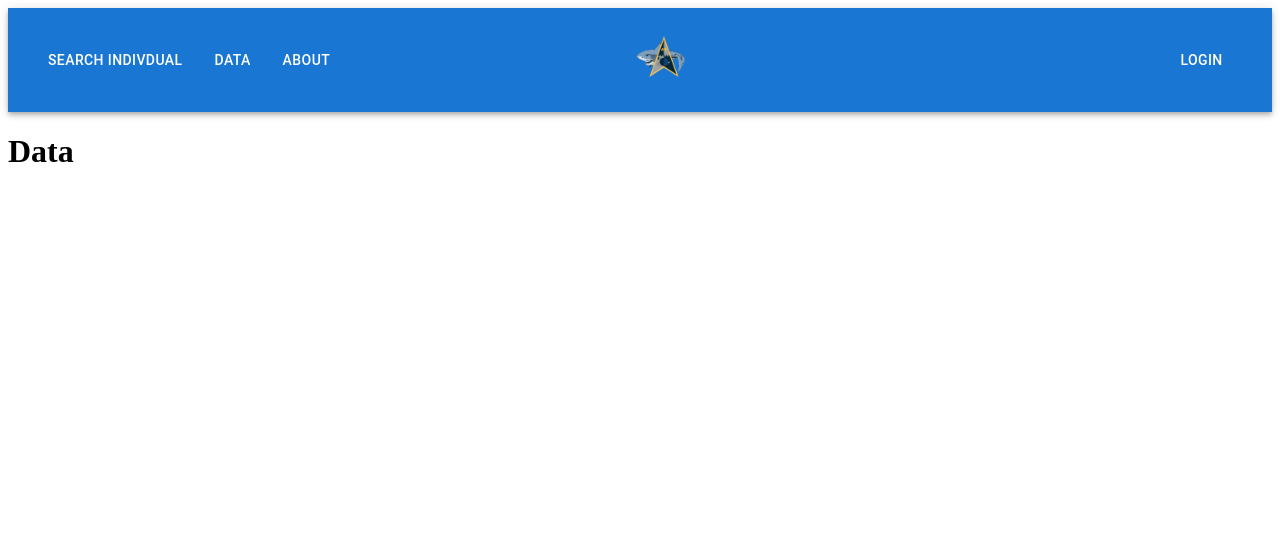
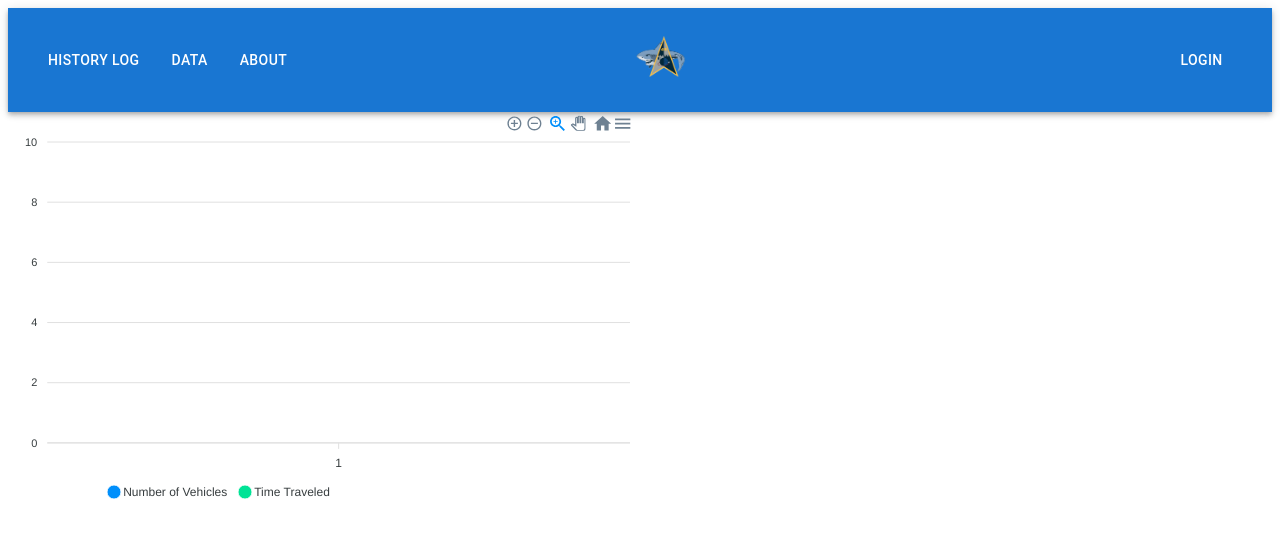
Before and after one commit to yurikgarcia/vehicle-kiosk, a React (Create React App) app in the folder ui/: page /data in a window 1280 px wide. Shown: the top 538 px of the page. Built offline with nearby package versions, Linux system fonts and the light colour scheme; no server answers.

Commit message:
graph added

```diff
--- a/ui/package.json
+++ b/ui/package.json
@@ -4,7 +4,6 @@
   "private": true,
   "dependencies": {
     "@devexpress/dx-react-chart": "^3.0.6",
-    "@devexpress/dx-react-chart-material-ui": "^3.0.6",
     "@devexpress/dx-react-core": "^3.0.6",
     "@emotion/react": "^11.10.5",
     "@emotion/styled": "^11.10.5",
@@ -14,8 +13,10 @@
     "@testing-library/jest-dom": "^5.16.5",
     "@testing-library/react": "^13.4.0",
     "@testing-library/user-event": "^13.5.0",
+    "apexcharts": "^3.36.3",
     "nodemon": "^2.0.20",
     "react": "^18.2.0",
+    "react-apexcharts": "^1.4.0",
     "react-dom": "^18.2.0",
     "react-router-dom": "^6.4.3",
     "react-scripts": "5.0.1",
--- /dev/null
+++ b/ui/src/components/data/barGraph.js
@@ -0,0 +1,95 @@
+import { useEffect, useState } from "react";
+import ReactApexChart from "react-apexcharts";
+
+// export const Data = () => {
+//     return(
+//         <div>
+//             <h1>Data</h1>
+//         </div>
+//     )
+// }
+
+export const BarGraph = () => {
+  const [vehicleData, setVehicleData] = useState([]);
+
+  useEffect(() => {
+    fetch("http://localhost:8080/api", {
+      method: "GET",
+      credentials: "include",
+    })
+      .then((res) => res.json())
+      .then((data) => setVehicleData(data))
+      .catch((err) => console.log(err));
+  }, []);
+
+  const combineDates = [];
+  const numberOFVehicles = [];
+
+  const date = vehicleData.map((data) => {
+    const newDay = data.date.slice(0, 10);
+    if (!combineDates.includes(newDay)) {
+      combineDates.push(newDay);
+    }
+    return;
+  });
+
+  for (let i = 0; i < combineDates.length; i++) {
+    let count = 0;
+    for (let j = 0; j < vehicleData.length; j++) {
+      if (combineDates[i] === vehicleData[j].date.slice(0, 10)) {
+        count++;
+      }
+    }
+    numberOFVehicles.push(count);
+  }
+
+  console.log(numberOFVehicles);
+
+  const chartData = {
+    chart: {
+      type: "line",
+      id: "apexchart-example",
+    //   width: '25%',
+    //   height: '25%'
+      //   foreColor: theme.palette.primary.main
+    },
+    xaxis: {
+      categories: combineDates,
+    },
+    fill: {
+      type: "gradient",
+      gradient: {
+        shade: "light",
+        type: "horizontal",
+        shadeIntensity: 0.5,
+        gradientToColors: undefined, // optional, if not defined - uses the shades of same color in series
+        inverseColors: true,
+        opacityFrom: 1,
+        opacityTo: 1,
+        stops: [0, 50, 100],
+        // colorStops: []
+      },
+    },
+
+
+    legend: {
+      // position: '',
+      width: 400,
+      // position: 'top',
+    },
+    series: [
+      {
+        name: "Number of Vehicles",
+        type: "column",
+        data: numberOFVehicles,
+      },
+      {
+        name: "Time Traveled",
+        type: "line",
+        data: [10],
+      },
+    ],
+  };
+
+  return <ReactApexChart options={chartData} series={chartData.series} />;
+};
--- a/ui/src/components/data/data.js
+++ b/ui/src/components/data/data.js
@@ -1,10 +1,21 @@
-import React from "react";
+import { BarGraph } from "./barGraph";
+import {
+    Box,
+    Button,
+    Container,
+    Typography,
+  } from "@mui/material";
 
 
 export const Data = () => {
-    return(
-        <div>
-            <h1>Data</h1>
-        </div>
-    )
+return (
+
+
+    <Box sx={{width: '50%'}}>
+
+    <BarGraph />
+
+    </Box>
+
+)
 }
--- a/ui/src/components/navbar.js
+++ b/ui/src/components/navbar.js
@@ -21,7 +21,7 @@ export const Navbar = () => {
               variant="h6"
               component="div"
             >
-              Search Indivdual
+              History Log
             </Button>
             <Button
               onClick={() => navigate("/data")}
```
Also changed, not shown: 1 other file (tests, documents, lock files or other folders).
